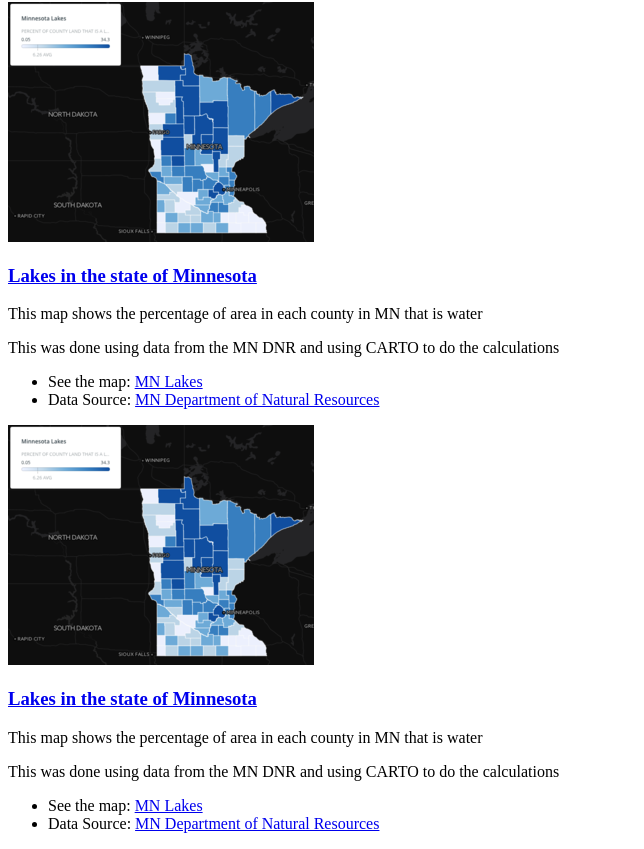
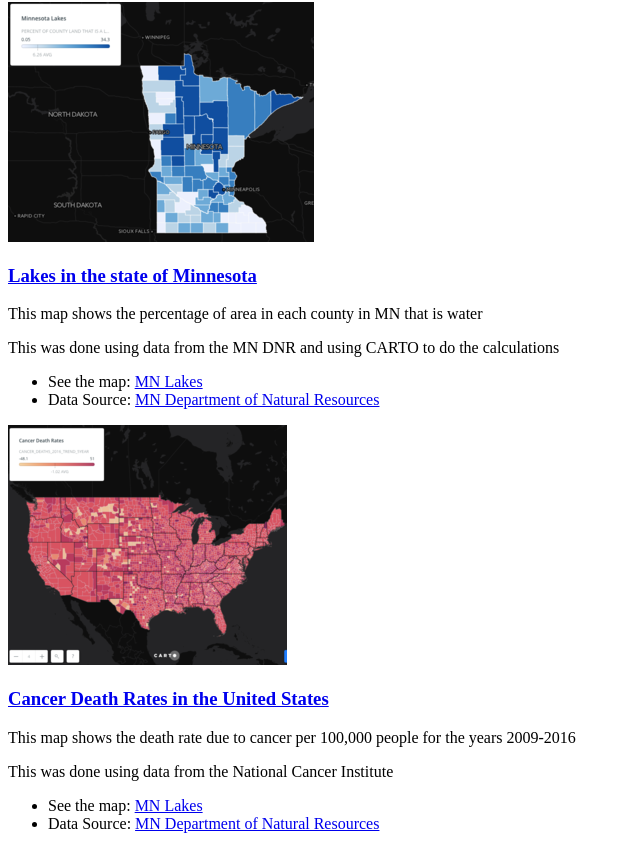
Before and after one commit to chris-whaley-uky/chris-whaley-uky.github.io, a plain HTML site: page index.html in a window 1280 px wide. Shown: the part 125-974 px from the top of the page, without its empty margins (0-644 px from the left). Drawn offline with Linux system fonts and the light colour scheme.

Commit message:
update 2nd section tag

```diff
--- a/index.html
+++ b/index.html
@@ -30,15 +30,15 @@
   </ul>
 </section>
 <section>
-  <a href="maps/mn_lakes_full-size.png">
-  <img src="images/map671_final_project.png" alt="map of MN lakes by county" /></a>
-  <h3><a href="maps/mn_lakes_full-size.png">Lakes in the state of Minnesota</a></h3>
-  <p>This map shows the percentage of area in each county in MN that is water</p>
-  <p>This was done using data from the MN DNR and using CARTO to do the calculations</p>
+  <a href="maps/cancer_deaths_full_size">
+  <img src="images/cancer_deaths_icon.png" alt="map of MN lakes by county" /></a>
+  <h3><a href="maps/cancer_deaths_full_size">Cancer Death Rates in the United States</a></h3>
+  <p>This map shows the death rate due to cancer per 100,000 people for the years 2009-2016 </p>
+  <p>This was done using data from the National Cancer Institute</p>
   <ul>
-    <li>See the map: <a href="maps/mn_lakes_full-size.png">MN Lakes</a></li>
+    <li>See the map: <a href="maps/cancer_deaths_full_size">MN Lakes</a></li>
     <li>Data Source: <a href="http://www.dnr.state.mn.us/index.html"/>MN Department of Natural Resources</a></li>
   </ul>
 </section>
-</body>
+  </body>
 </html>
```
